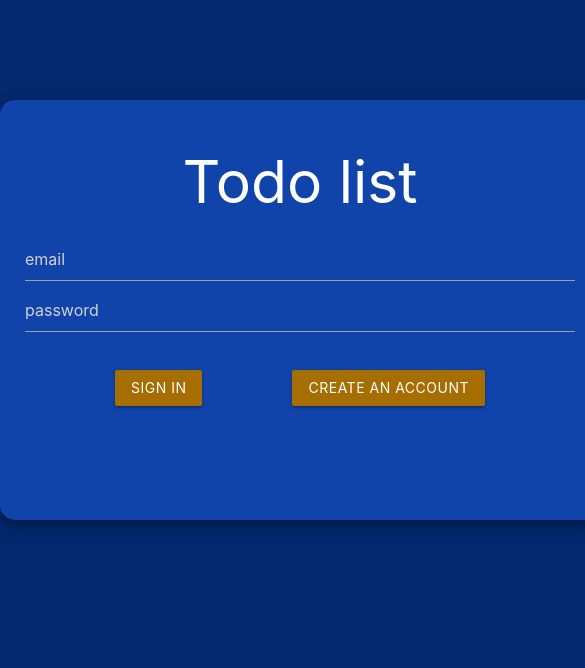
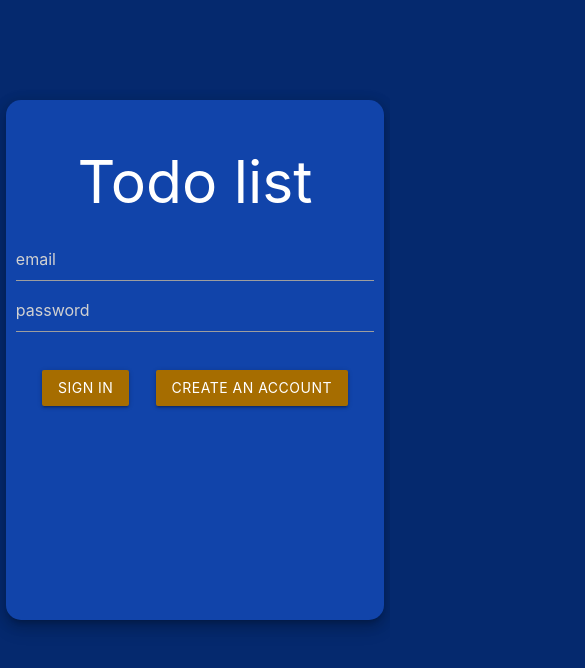
Before and after one commit to makkut/todolist-react-firebase, a React (Create React App) app: page / in a window 390 px wide. Shown: the top 668 px of the page, 585 px wide, since content can reach past the window. Built offline with nearby package versions, Linux system fonts and the light colour scheme; no server answers.

Commit message:
first commit

```diff
--- a/src/App.css
+++ b/src/App.css
@@ -5,3 +5,13 @@
     margin: 0 auto;
     border-radius: 15px;
 }
+@media (max-width: 610px) {
+    .conatainer {
+        width: 97%;
+        margin: 0 auto;
+        min-height: 520px;
+    }
+    .row .col.s6 {
+        width: 100%;
+    }
+}
--- a/src/components/HomePage/HomePage.jsx
+++ b/src/components/HomePage/HomePage.jsx
@@ -137,7 +137,7 @@ const HomePage = () => {
                             </i>
                         </a>
                     )}
-                    <h4>{todo.todo}</h4>
+                    <h5>{todo.todo}</h5>
                     <div className={s.taskButtons}>
                         <div onClick={() => handleUpdate(todo)}>
                             <a
--- a/src/components/HomePage/HomePage.module.css
+++ b/src/components/HomePage/HomePage.module.css
@@ -42,3 +42,16 @@
 h2 {
     padding-top: 10px;
 }
+@media (max-width: 610px) {
+    .container {
+        width: 100%;
+    }
+    .task {
+        width: 97%;
+        margin: 3px auto;
+    }
+    .inputTask {
+        width: 95% !important;
+        margin: 0 auto !important;
+    }
+}
--- a/src/components/Welcome/Welcome.module.css
+++ b/src/components/Welcome/Welcome.module.css
@@ -17,3 +17,18 @@ h1 {
 input {
     color: white;
 }
+@media (max-width: 610px) {
+    .container {
+        width: 100%;
+        padding-left: 10px;
+        padding-right: 10px;
+    }
+    .row {
+    }
+    .col.s12 {
+        width: 100%;
+        margin: 0 auto;
+        left: auto;
+        right: auto;
+    }
+}
```
